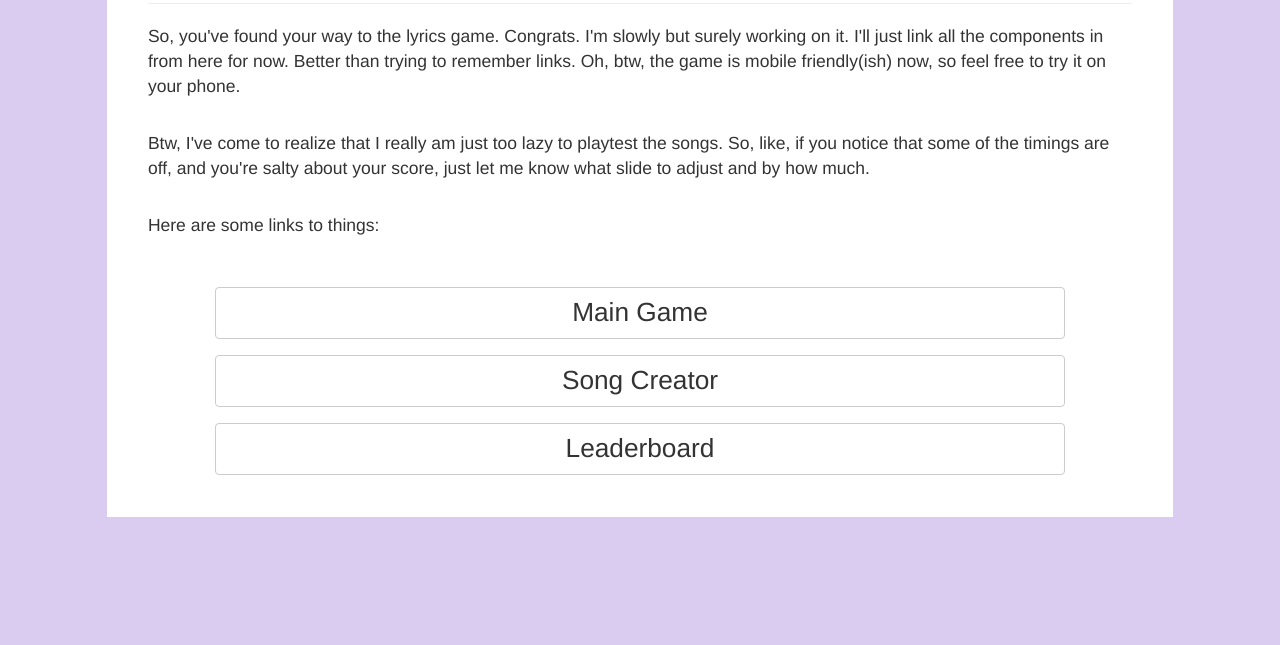
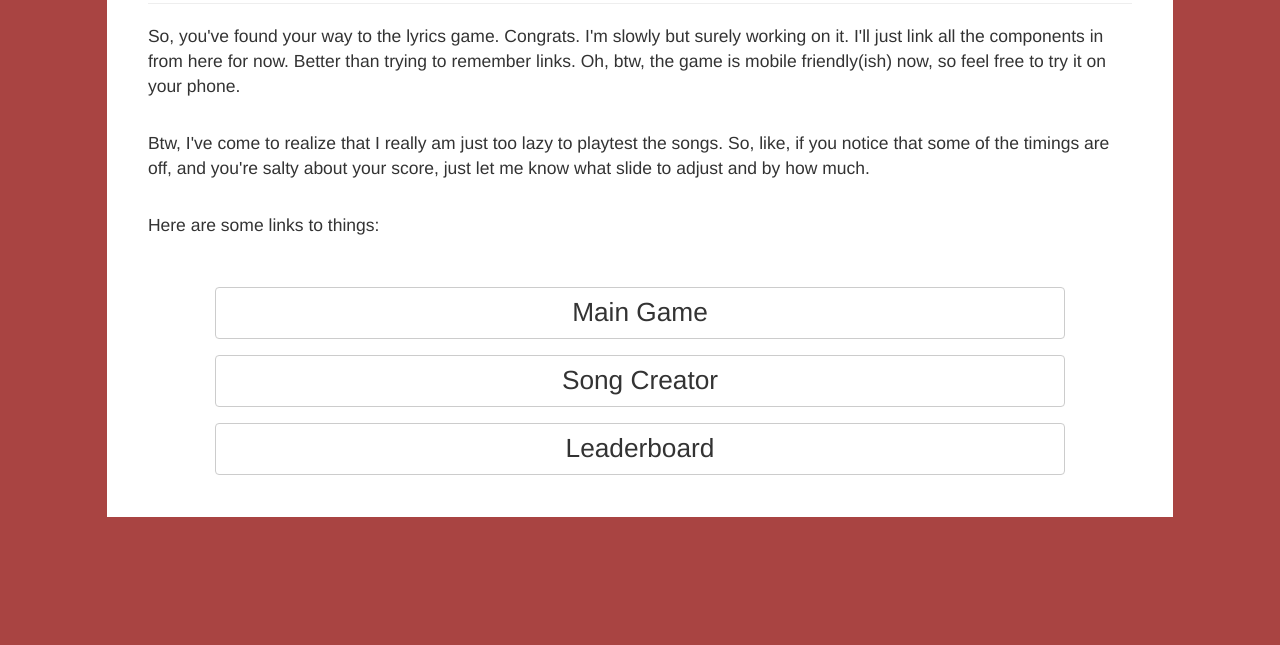
Before and after one commit to Harvest-Annapolis/Lyrics-Training, a plain HTML site: page index.html in a window 1280 px wide. Shown: the part 155-800 px from the top of the page. Drawn offline with nearby package versions, Linux system fonts and the light colour scheme; no server answers.

Commit message:
Added a song and changed the background color.

```diff
--- a/global_styles.css
+++ b/global_styles.css
@@ -13,7 +13,7 @@ header {
 }
 
 .page{
-    background-color:#d9ccf0;
+    background-color:#a94442;
     min-height:100%;
 }
 
```
Also changed, not shown: 1 other file.
